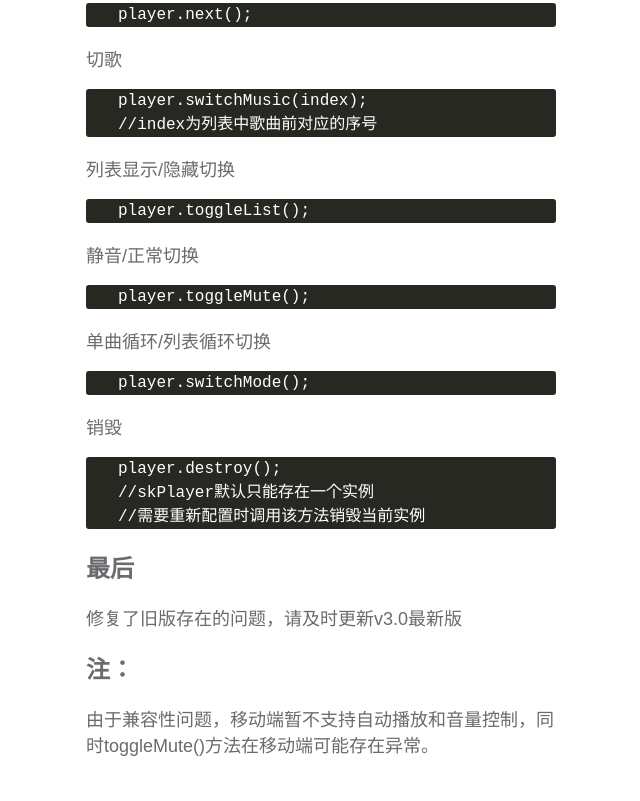
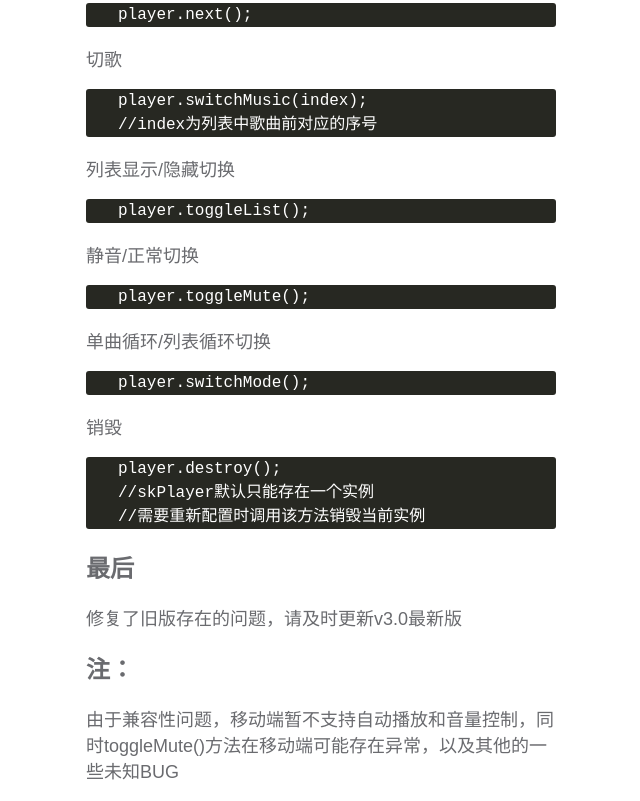
Before and after one commit to wangpengfei15975/skPlayer, a website built with webpack: page index.html in a window 1280 px wide. Shown: the part 4019-4820 px from the top of the page, without its empty margins (319-959 px from the left). Before the commit the page ends 4794 px from the top, so only its background shows below. Built offline with Linux system fonts and the light colour scheme; no server answers.

Commit message:
修复移动端兼容性问题

```diff
--- a/index.html
+++ b/index.html
@@ -114,7 +114,7 @@
         <h2>最后</h2>
         <p>修复了旧版存在的问题，请及时更新v3.0最新版</p>
         <h2>注：</h2>
-        <p>由于兼容性问题，移动端暂不支持自动播放和音量控制，同时toggleMute()方法在移动端可能存在异常。</p>
+        <p>由于兼容性问题，移动端暂不支持自动播放和音量控制，同时toggleMute()方法在移动端可能存在异常，以及其他的一些未知BUG</p>
     </div>
     <script src="./dist/skPlayer.min.js"></script>
     <script>
--- a/package.json
+++ b/package.json
@@ -1,6 +1,6 @@
 {
   "name": "skplayer",
-  "version": "3.0.3",
+  "version": "3.0.4",
   "description": "A simple html5 music player",
   "main": "dist/skPlayer.min.js",
   "scripts": {
--- a/src/skPlayer.js
+++ b/src/skPlayer.js
@@ -1,5 +1,5 @@
 //SKPlayer
-console.log('%cSKPlayer 3.0.3', 'color:#D94240');
+console.log('%cSKPlayer 3.0.4', 'color:#D94240');
 
 require('./skPlayer.scss');
 
@@ -341,6 +341,7 @@ class skPlayer {
                     let url = JSON.parse(data).url;
                     this.audio.src = url;
                     this.play();
+                    //暂存问题，移动端兼容性
                 },
                 fail: (status) => {
                     console.error('歌曲拉取失败！ 错误码：' + status);
@@ -374,7 +375,7 @@ class skPlayer {
     }
 
     toggleMute(){
-        //暂存问题，移动端兼容性，残留接口
+        //暂存问题，移动端兼容性
         if(this.audio.muted){
             this.audio.muted = false;
             this.dom.volumebutton.classList.remove('skPlayer-quiet');
```
Also changed, not shown: dist/skPlayer.min.js, 1 other file.
